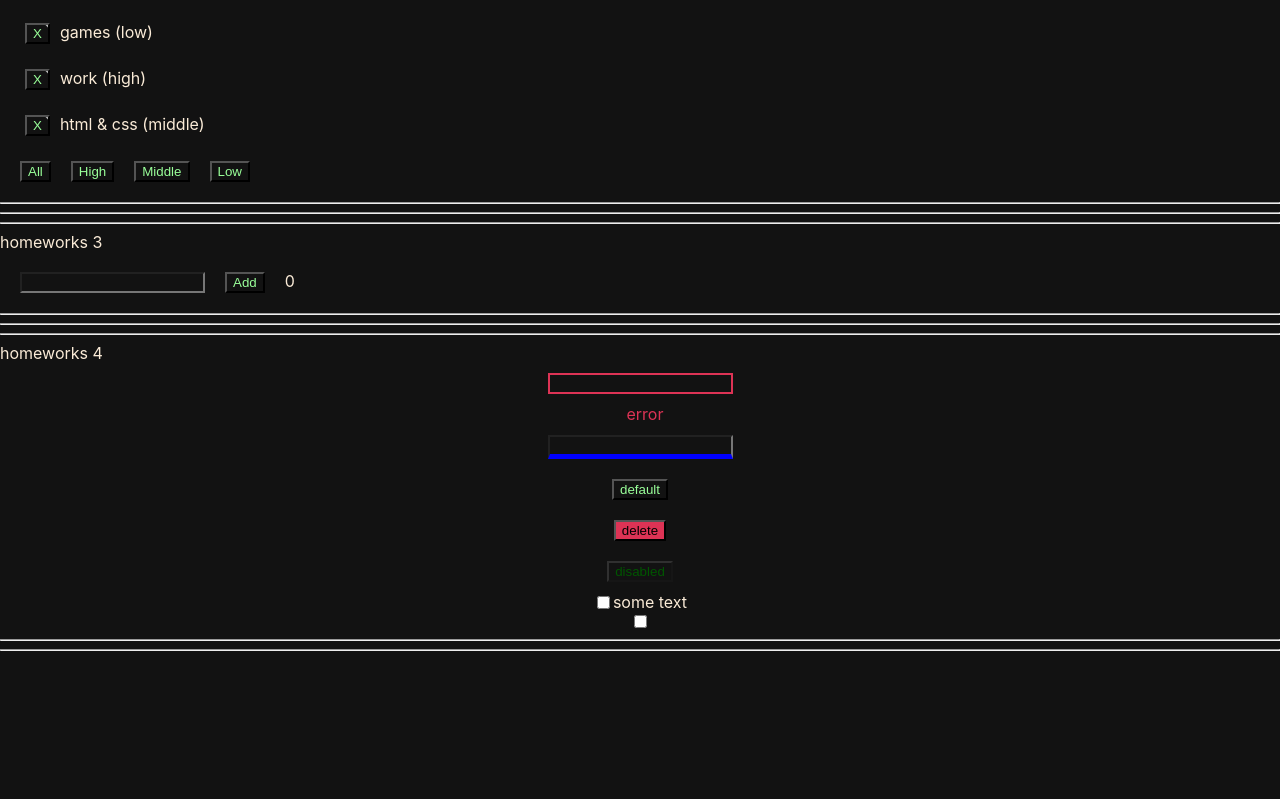
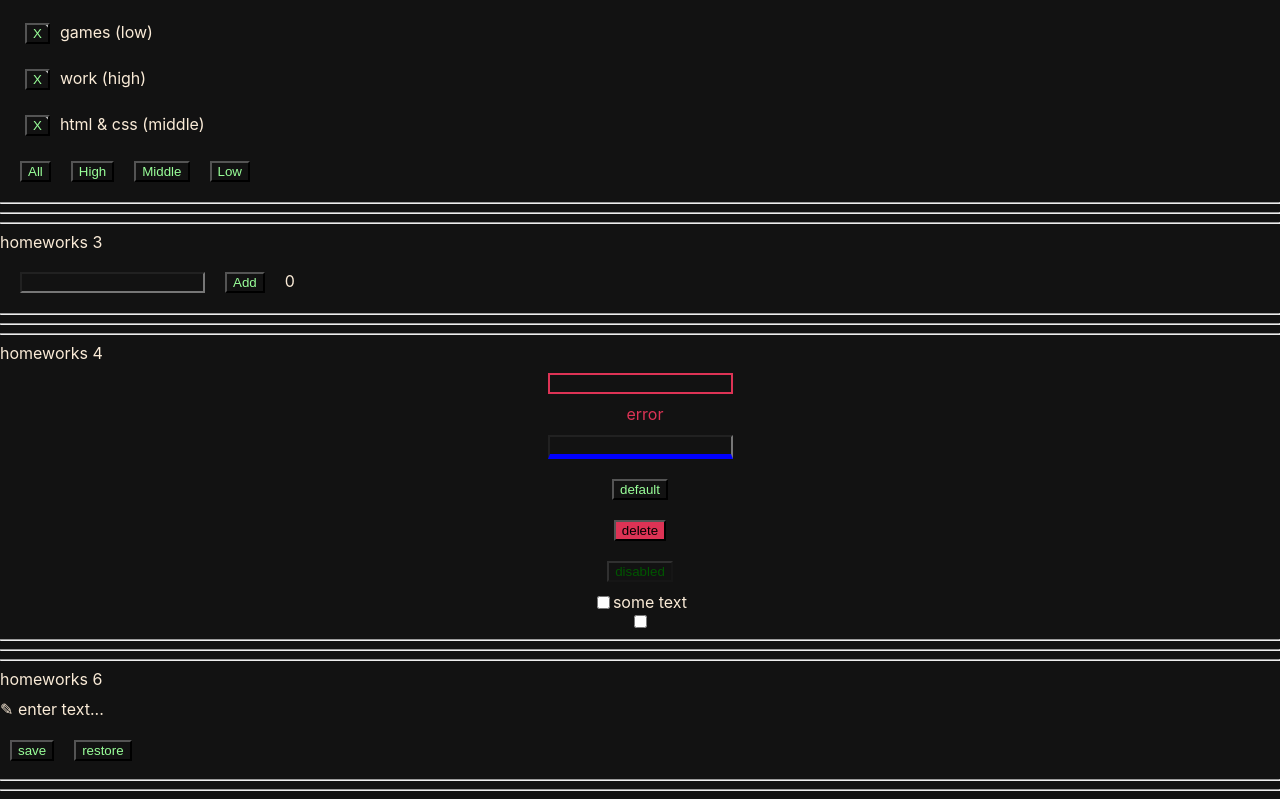
Before and after one commit to Sheih101/Ignat-dz, a React (Create React App) app: page /#/pre-junior in a window 1280 px wide. Shown: the part 341-1140 px from the top of the page. Before the commit the page ends 1000 px from the top, so only its background shows below. Built offline with nearby package versions, Linux system fonts and the light colour scheme.

Commit message:
SuperEditableSpan was added

```diff
--- a/src/p1-main/m1-ui/u1-app/App.tsx
+++ b/src/p1-main/m1-ui/u1-app/App.tsx
@@ -6,10 +6,6 @@ export function App() {
     return (
         <div className={s.App}>
             <div>react homeworks:</div>
-            {/*<HW1/>
-            <HW2/>
-            <HW3/>
-            <HW4/>*/}
             <HW5/>
         </div>
     )
--- a/src/p2-homeworks/h5-rrd-v6/pages/PreJunior.tsx
+++ b/src/p2-homeworks/h5-rrd-v6/pages/PreJunior.tsx
@@ -3,6 +3,7 @@ import HW1 from '../../h1/HW1'
 import HW2 from '../../h2/HW2'
 import HW3 from '../../h3/HW3'
 import HW4 from '../../h4/HW4'
+import HW6 from '../../h6/HW6';
 
 function PreJunior() {
     return (
@@ -11,7 +12,7 @@ function PreJunior() {
             <HW2/>
             <HW3/>
             <HW4/>
-            {/*<HW6/>*/}
+            <HW6/>
         </div>
     )
 }
--- a/src/p2-homeworks/h6/HW6.tsx
+++ b/src/p2-homeworks/h6/HW6.tsx
@@ -4,13 +4,14 @@ import SuperButton from '../h4/common/c2-SuperButton/SuperButton'
 import {restoreState, saveState} from './localStorage/localStorage'
 
 function HW6() {
+
     const [value, setValue] = useState<string>('')
 
     const save = () => {
         saveState<string>('editable-span-value', value)
     }
     const restore = () => {
-        // setValue()
+        setValue(restoreState<string>('editable-span-value', ''))
     }
 
     return (
--- /dev/null
+++ b/src/p2-homeworks/h6/common/c4-SuperEditableSpan/SuperEditableSpan.module.css
@@ -0,0 +1,7 @@
+.span {
+    display: inline-block;
+    height: 31px;
+    padding-top: 10px;
+    cursor: pointer;
+    color: antiquewhite;
+}
--- a/src/p2-homeworks/h6/common/c4-SuperEditableSpan/SuperEditableSpan.tsx
+++ b/src/p2-homeworks/h6/common/c4-SuperEditableSpan/SuperEditableSpan.tsx
@@ -1,5 +1,6 @@
 import React, {DetailedHTMLProps, InputHTMLAttributes, HTMLAttributes, useState} from 'react'
 import SuperInputText from '../../../h4/common/c1-SuperInputText/SuperInputText'
+import s from './SuperEditableSpan.module.css'
 
 // тип пропсов обычного инпута
 type DefaultInputPropsType = DetailedHTMLProps<InputHTMLAttributes<HTMLInputElement>, HTMLInputElement>
@@ -31,22 +32,19 @@ const SuperEditableSpan: React.FC<SuperEditableSpanType> = (
     const {children, onDoubleClick, className, ...restSpanProps} = spanProps || {}
 
     const onEnterCallback = () => {
-        // setEditMode() // выключить editMode при нажатии Enter
-
+        setEditMode(false)
         onEnter && onEnter()
     }
     const onBlurCallback = (e: React.FocusEvent<HTMLInputElement>) => {
-        // setEditMode() // выключить editMode при нажатии за пределами инпута
-
+        setEditMode(false)
         onBlur && onBlur(e)
     }
     const onDoubleClickCallBack = (e: React.MouseEvent<HTMLSpanElement, MouseEvent>) => {
-        // setEditMode() // включить editMode при двойном клике
-
+        setEditMode(true)
         onDoubleClick && onDoubleClick(e)
     }
 
-    const spanClassName = `${'сделать красивый стиль для спана'} ${className}`
+    const spanClassName = `${s.span} ${className}`
 
     return (
         <>
@@ -67,7 +65,7 @@ const SuperEditableSpan: React.FC<SuperEditableSpanType> = (
                         {...restSpanProps}
                     >
                         {/*если нет захардкодженного текста для спана, то значение инпута*/}
-                        {children || restProps.value}
+                        ✎ {children || restProps.value}
                     </span>
                 )
             }
--- a/src/p2-homeworks/h6/localStorage/localStorage.ts
+++ b/src/p2-homeworks/h6/localStorage/localStorage.ts
@@ -1,11 +1,9 @@
-// вот вам функция для сохранения объектов в память браузера
-// (данные в этом хранилище сохраняться даже при перезагрузке компа):
+
+
 export function saveState<T>(key: string, state: T) {
-    const stateAsString = JSON.stringify(state)
-    localStorage.setItem(key, stateAsString)
+    localStorage.setItem(key, JSON.stringify(state))
 }
 
-// и вот вам функция для получения сохранённого объекта в памяти браузера:
 export function restoreState<T>(key: string, defaultState: T) {
     let state = defaultState
     const stateAsString = localStorage.getItem(key)
```
